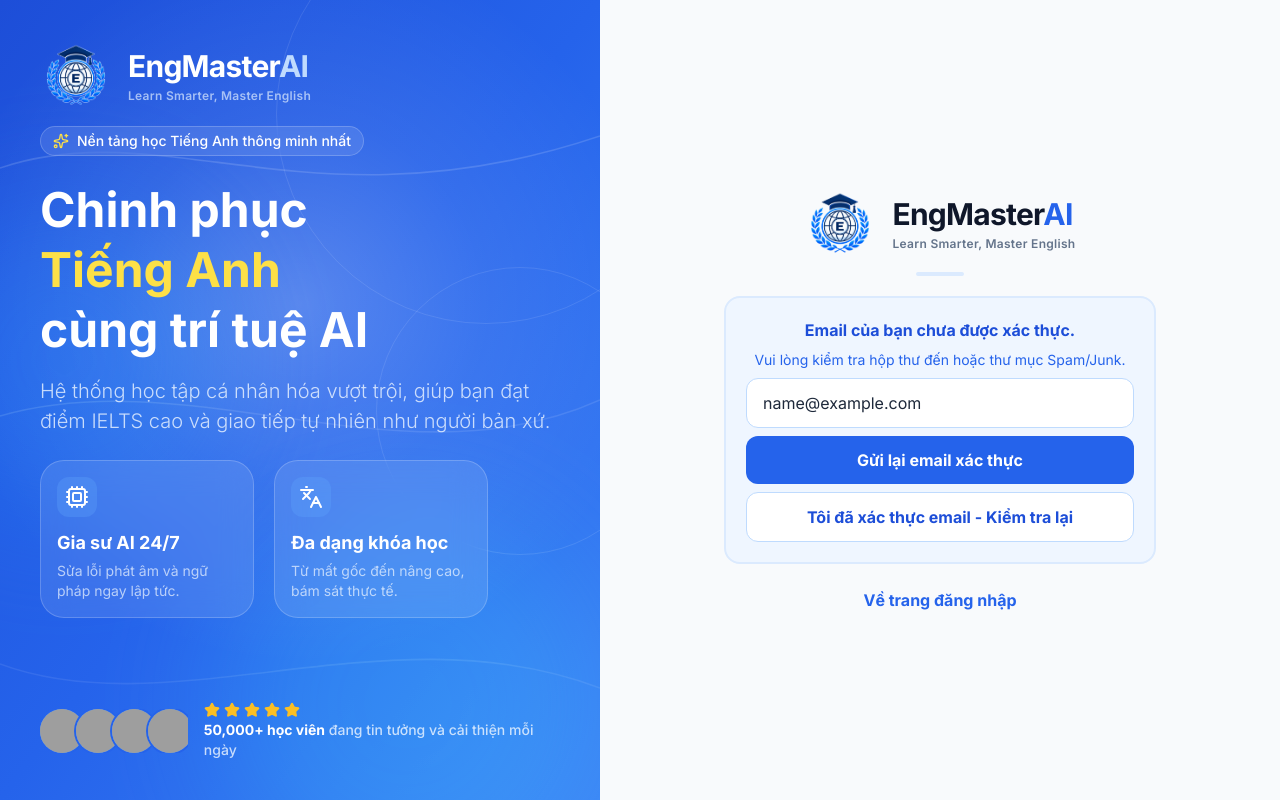
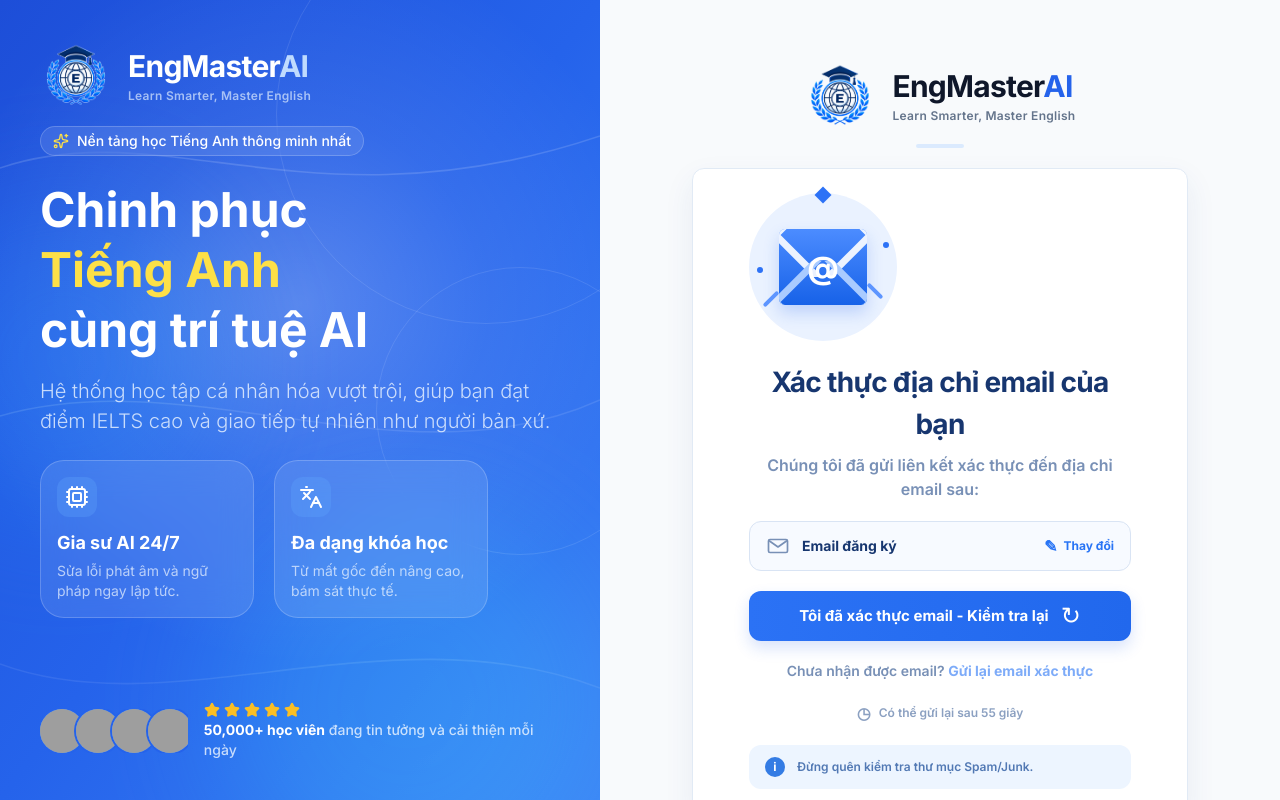
Before and after one commit to TCoder4k/engmasterai-frontend, a React (Vite) app: page /verify-email in a window 1280 px wide. Built offline with nearby package versions, Linux system fonts and the light colour scheme; no server answers; grey boxes are pictures that could not be loaded.

Commit message:
fix send email when register

```diff
--- a/components/auth/VerifyEmailPage.tsx
+++ b/components/auth/VerifyEmailPage.tsx
@@ -5,8 +5,8 @@
 
 type VerifyState =
   | 'loading'
-  | 'success'
-  | 'already-verified'
+  | 'pending'
+  | 'verified'
   | 'invalid'
   | 'rate-limited'
   | 'unavailable'
@@ -17,6 +17,38 @@
 // change by itself). This component's own script fires the actual
 // state-changing POST on mount — never a bare backend GET link (see
 // docs/sprints/sprint-02B-email-verification.md's Frontend Flow).
+const EnvelopeIcon = ({ className = '' }: { className?: string }) => (
+  <svg className={className} viewBox="0 0 24 24" fill="none" aria-hidden="true">
+    <path
+      d="M4 5.5h16A1.5 1.5 0 0 1 21.5 7v10A1.5 1.5 0 0 1 20 18.5H4A1.5 1.5 0 0 1 2.5 17V7A1.5 1.5 0 0 1 4 5.5Z"
+      stroke="currentColor"
+      strokeWidth="1.7"
+    />
+    <path d="m3.5 7 8.5 6 8.5-6" stroke="currentColor" strokeWidth="1.7" strokeLinecap="round" strokeLinejoin="round" />
+  </svg>
+);
+
+const MailIllustration = () => (
+  <div className="relative flex h-[148px] w-[148px] items-center justify-center rounded-full bg-[#eaf2ff]">
+    <div className="absolute -top-1 h-3 w-3 rotate-45 bg-[#2d72f6]" />
+    <div className="relative h-[76px] w-[88px] rounded-md bg-gradient-to-b from-[#4c8cff] to-[#1762e8] shadow-[0_8px_16px_rgba(37,99,235,0.22)]">
+      <div className="absolute inset-x-0 top-0 h-12 overflow-hidden rounded-md">
+        <div className="absolute left-1/2 top-[-31px] h-[74px] w-[74px] -translate-x-1/2 rotate-45 border-[7px] border-white/90" />
+      </div>
+      <div className="absolute inset-x-0 bottom-0 h-11 overflow-hidden rounded-b-md">
+        <div className="absolute left-1/2 bottom-[-34px] h-[74px] w-[74px] -translate-x-1/2 rotate-45 border-[7px] border-[#a9cbff]" />
+      </div>
+      <span className="absolute left-1/2 top-1/2 z-10 -translate-x-1/2 -translate-y-1/2 text-[31px] font-black leading-none text-white">
+        @
+      </span>
+    </div>
+    <span className="absolute left-2 top-1/2 h-1.5 w-1.5 rounded-full bg-[#2d72f6]" />
+    <span className="absolute right-2 top-1/3 h-1.5 w-1.5 rounded-full bg-[#2d72f6]" />
+    <span className="absolute bottom-8 left-5 h-5 w-1 rotate-45 rounded-full bg-[#5d95ff]" />
+    <span className="absolute right-5 bottom-10 h-5 w-1 -rotate-45 rounded-full bg-[#5d95ff]" />
+  </div>
+);
+
 export const VerifyEmailPage: React.FC = () => {
   const [searchParams] = useSearchParams();
   const navigate = useNavigate();
@@ -27,9 +59,34 @@
   );
   const [resendLoading, setResendLoading] = useState(false);
   const [resendMessage, setResendMessage] = useState<string | null>(null);
+  const [isEditingEmail, setIsEditingEmail] = useState(false);
+  const [resendCooldown, setResendCooldown] = useState(60);
   // Guards against React 18 StrictMode's double-invoked effect (and any
   // other accidental re-run) firing the verify POST twice for one token.
   const attempted = useRef(false);
+  const statusCheckInFlight = useRef(false);
+
+  const mapStatusError = (err: any): VerifyState => {
+    const statusCode = err?.statusCode as number | undefined;
+    if (statusCode === 429) return 'rate-limited';
+    if (statusCode === 503) return 'unavailable';
+    if (statusCode === 400) return 'invalid';
+    return 'network-error';
+  };
+
+  const checkLatestStatus = async () => {
+    if (!pendingEmail || statusCheckInFlight.current) return;
+    statusCheckInFlight.current = true;
+    setState('loading');
+    try {
+      const result = await authService.getEmailVerificationStatus(pendingEmail);
+      setState(result.verified ? 'verified' : 'pending');
+    } catch (err: any) {
+      setState(mapStatusError(err));
+    } finally {
+      statusCheckInFlight.current = false;
+    }
+  };
 
   useEffect(() => {
     if (attempted.current) return;
@@ -37,44 +94,46 @@
 
     const token = searchParams.get('token');
     if (!token) {
-      setState('already-verified');
+      if (pendingEmail) {
+        void checkLatestStatus();
+      } else {
+        setState('pending');
+      }
       return;
     }
 
     const run = async () => {
       try {
         const result = await authService.verifyEmail(token);
-        setState(result.alreadyVerified ? 'already-verified' : 'success');
+        setState(result.alreadyVerified ? 'verified' : 'verified');
+        window.history.replaceState({}, '', '/verify-email');
       } catch (err: any) {
-        const statusCode = err?.statusCode as number | undefined;
-        if (statusCode === 429) {
-          setState('rate-limited');
-        } else if (statusCode === 503) {
-          setState('unavailable');
-        } else if (statusCode === 400) {
-          setState('invalid');
-        } else {
-          setState('network-error');
-        }
-      } finally {
-        // Strip the token from the visible URL once the verify attempt has
-        // resolved (success or failure) — it has no further use and should
-        // not linger in browser history.
-        navigate('/verify-email', { replace: true });
+        setState(mapStatusError(err));
+        window.history.replaceState({}, '', '/verify-email');
       }
     };
 
     void run();
-    // eslint-disable-next-line react-hooks/exhaustive-deps -- deliberately runs once on mount only (attempted ref guards re-entry)
+    // eslint-disable-next-line react-hooks/exhaustive-deps -- deliberately runs once on mount only
   }, []);
 
+  useEffect(() => {
+    if (resendCooldown <= 0) return;
+    const timer = window.setTimeout(
+      () => setResendCooldown((seconds) => seconds - 1),
+      1000,
+    );
+    return () => window.clearTimeout(timer);
+  }, [resendCooldown]);
+
   const handleResend = async () => {
-    if (!pendingEmail || resendLoading) return;
+    if (!pendingEmail || resendLoading || resendCooldown > 0) return;
     setResendLoading(true);
     setResendMessage(null);
     try {
       const result = await authService.resendVerification(pendingEmail);
       setResendMessage(result.message);
+      setResendCooldown(60);
     } catch (err: any) {
       setResendMessage(
         err?.statusCode === 429
@@ -95,47 +154,93 @@
             <p className="text-slate-500 font-semibold">Đang xác nhận email của bạn...</p>
           </div>
         );
-      case 'success':
+      case 'verified':
         return (
-          <div className="p-5 bg-green-50 border-2 border-green-100 rounded-2xl text-center space-y-2">
-            <p className="text-green-700 font-bold">Xác nhận email thành công!</p>
-            <p className="text-sm text-green-600">Bạn có thể đăng nhập ngay bây giờ.</p>
+          <div className="space-y-5 text-center">
+            <div className="mx-auto flex h-20 w-20 items-center justify-center rounded-full bg-green-100 text-4xl text-green-600">✓</div>
+            <div className="space-y-2">
+              <h1 className="text-[28px] font-extrabold tracking-tight text-[#17366f]">
+                Email đã được xác thực thành công!
+              </h1>
+              <p className="text-[16px] font-semibold text-[#7890b6]">
+                Bạn đã có thể đăng nhập vào tài khoản EngMasterAI của mình.
+              </p>
+            </div>
+            <button
+              type="button"
+              onClick={() => navigate('/login', { replace: true })}
+              className="flex h-[50px] w-full items-center justify-center gap-3 rounded-xl bg-gradient-to-r from-[#2b72f5] to-[#2168ed] text-[15px] font-extrabold text-white shadow-[0_7px_15px_rgba(37,99,235,0.18)]"
+            >
+              Đăng nhập ngay <span className="text-2xl font-light">→</span>
+            </button>
           </div>
         );
-      case 'already-verified':
+      case 'pending':
         return (
-          <div className="p-5 bg-blue-50 border-2 border-blue-100 rounded-2xl text-center space-y-2">
-            <p className="text-blue-700 font-bold">
-              Email của bạn chưa được xác thực.
+          <div className="space-y-5">
+            <MailIllustration />
+            <div className="space-y-2 text-center">
+              <h1 className="text-[28px] font-extrabold tracking-tight text-[#17366f]">
+                Xác thực địa chỉ email của bạn
+              </h1>
+              <p className="text-[16px] font-semibold text-[#7890b6]">
+                Chúng tôi đã gửi liên kết xác thực đến địa chỉ email sau:
               </p>
-            <p className="text-sm text-blue-600">
-              Vui lòng kiểm tra hộp thư đến hoặc thư mục Spam/Junk.
-            </p>
+            </div>
+            <div className="flex min-h-[50px] items-center gap-3 rounded-xl border border-[#d9e4f4] bg-[#f7faff] px-4 text-[#17366f]">
+              <EnvelopeIcon className="h-6 w-6 shrink-0 text-[#7890b6]" />
+              {isEditingEmail ? (
                 <input
+                  autoFocus
                   type="email"
                   value={pendingEmail}
                   onChange={(event) => setPendingEmail(event.target.value)}
-              placeholder="Email đăng ký"
-              className="w-full px-4 py-3 bg-white border border-blue-200 rounded-xl"
+                  onBlur={() => setIsEditingEmail(false)}
+                  className="min-w-0 flex-1 bg-transparent text-sm font-bold outline-none"
                 />
+              ) : (
+                <span className="min-w-0 flex-1 truncate text-sm font-bold">{pendingEmail || 'Email đăng ký'}</span>
+              )}
+              <button
+                type="button"
+                onClick={() => setIsEditingEmail(true)}
+                className="flex shrink-0 items-center gap-1.5 text-xs font-bold text-[#2874f5] hover:text-[#1555c7]"
+              >
+                <span className="text-base leading-none">✎</span>
+                Thay đổi
+              </button>
+            </div>
+            <button
+              type="button"
+              onClick={() => void checkLatestStatus()}
+              disabled={statusCheckInFlight.current}
+              className="flex h-[50px] w-full items-center justify-center gap-3 rounded-xl bg-gradient-to-r from-[#2b72f5] to-[#2168ed] text-[15px] font-extrabold text-white shadow-[0_7px_15px_rgba(37,99,235,0.18)] transition hover:brightness-105"
+            >
+              Tôi đã xác thực email - Kiểm tra lại
+              <span className="text-2xl font-light leading-none">↻</span>
+            </button>
+            <div className="text-center text-sm font-semibold text-[#7890b6]">
+              Chưa nhận được email?{' '}
               <button
                 type="button"
                 onClick={() => void handleResend()}
-              disabled={!pendingEmail || resendLoading}
-              className="w-full py-3 bg-blue-600 text-white font-bold rounded-xl disabled:opacity-60"
+                disabled={!pendingEmail || resendLoading || resendCooldown > 0}
+                className="font-extrabold text-[#2874f5] disabled:cursor-not-allowed disabled:opacity-60"
               >
                 {resendLoading ? 'Đang gửi...' : 'Gửi lại email xác thực'}
               </button>
+            </div>
+            <div className="flex items-center justify-center gap-2 text-xs font-semibold text-[#8ba0c1]">
+              <span className="text-base">◷</span>
+              Có thể gửi lại sau {resendCooldown} giây
+            </div>
             {resendMessage && (
-              <p className="text-sm text-blue-700">{resendMessage}</p>
+              <p className="text-center text-xs font-semibold text-[#2874f5]">{resendMessage}</p>
             )}
-            <button
-              type="button"
-              onClick={() => navigate('/login', { replace: true })}
-              className="w-full py-3 bg-white border border-blue-200 text-blue-700 font-bold rounded-xl"
-            >
-              Tôi đã xác thực email - Kiểm tra lại
-            </button>
+            <div className="flex items-center gap-3 rounded-xl bg-[#edf5ff] px-4 py-3 text-xs font-semibold text-[#5279b4]">
+              <span className="flex h-5 w-5 shrink-0 items-center justify-center rounded-full bg-[#347ce4] font-bold text-white">i</span>
+              Đừng quên kiểm tra thư mục Spam/Junk.
+            </div>
           </div>
         );
       case 'invalid':
@@ -162,24 +267,35 @@
         );
       case 'network-error':
         return (
-          <div className="p-5 bg-red-50 border-2 border-red-200 rounded-2xl text-center space-y-2">
-            <p className="text-red-600 font-bold">Đã xảy ra lỗi. Vui lòng thử lại.</p>
+          <div className="space-y-4 rounded-2xl bg-red-50 p-5 text-center">
+            <p className="font-bold text-red-600">Không thể kiểm tra trạng thái email.</p>
+            <p className="text-sm text-red-500">Vui lòng kiểm tra kết nối và thử lại.</p>
+            <button
+              type="button"
+              onClick={() => void checkLatestStatus()}
+              className="rounded-xl bg-red-600 px-5 py-3 font-bold text-white"
+            >
+              Thử lại
+            </button>
           </div>
         );
     }
   })();
 
   return (
-    <div className="w-full max-w-md p-2">
+    <div className="w-full max-w-[588px] px-3 py-5">
       <Logo />
-      <div className="space-y-6">
+      <div className="rounded-xl border border-[#e1eaf5] bg-white px-8 py-6 shadow-[0_12px_30px_rgba(43,82,139,0.08)] sm:px-14 sm:py-6">
         {content}
-        <p className="text-center text-slate-600 font-medium">
+      </div>
+      <div className="mt-6 text-center">
+        <p className="text-sm font-bold text-[#2874f5]">
           <Link
             to="/login"
-            className="text-blue-600 font-black hover:underline underline-offset-4"
+            className="inline-flex items-center gap-2 hover:underline underline-offset-4"
           >
-            Về trang đăng nhập
+            <span className="text-xl font-light">←</span>
+            Quay lại trang đăng nhập
           </Link>
         </p>
       </div>
```
Also changed, not shown: services/authService.ts (+21 -0 lines). Lines whose indentation alone changed are shown as unchanged.
